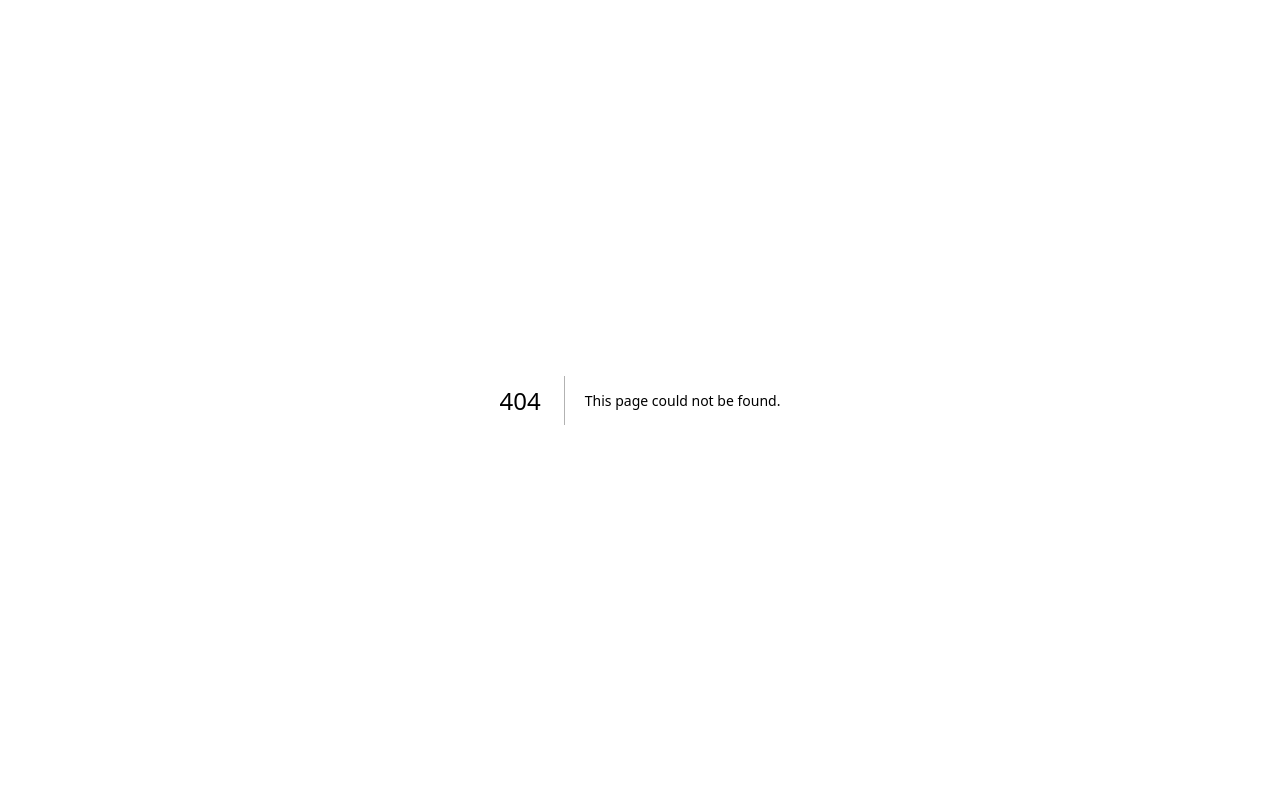
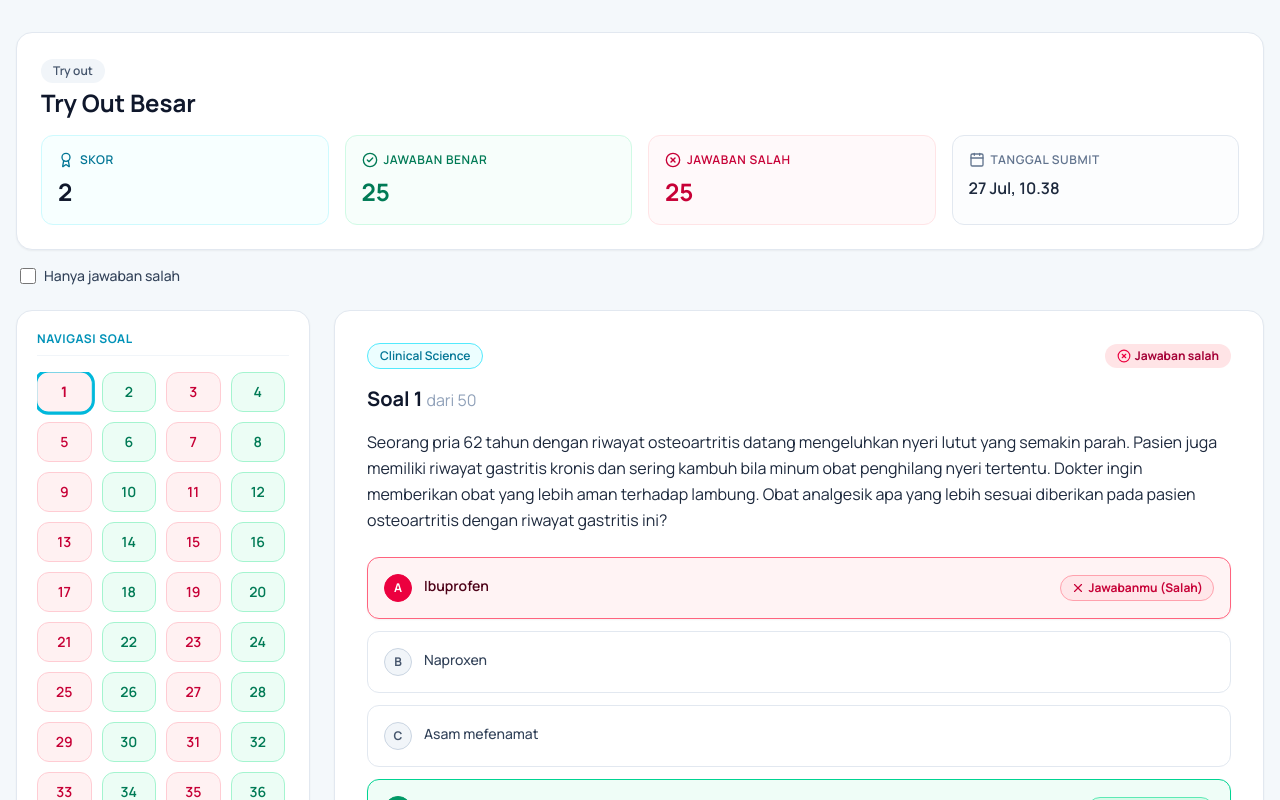
Before and after one commit to NCISkhz123/NCIS, a Next.js app: page /tryout/review in a window 1280 px wide. Before the commit this address had no page. Shown: the top 800 px of the page. Built offline with nearby package versions, Linux system fonts and the light colour scheme.

Commit message:
feat: complete tryout review page overhaul with sidebar navigation and color-coded pembahasan

```diff
--- /dev/null
+++ b/src/app/(protected)/tryout/review/page.tsx
@@ -0,0 +1,11 @@
+import React from "react";
+import { TryoutReviewView } from "@/components/tryout/tryout-review-view";
+import { mockTryoutReviewData } from "@/data/mock-tryout-review";
+
+export const metadata = {
+  title: "Review Pembahasan Try Out | NCIS",
+};
+
+export default function TryoutReviewPage() {
+  return <TryoutReviewView initialData={mockTryoutReviewData} />;
+}
--- /dev/null
+++ b/src/components/tryout/tryout-review-view.tsx
@@ -0,0 +1,66 @@
+"use client";
+
+import React, { useState } from "react";
+import { TryoutReviewSummary } from "@/types/tryout";
+import { TryoutReviewHeader } from "./tryout-review-header";
+import { TryoutNavigationSidebar } from "./tryout-navigation-sidebar";
+import { TryoutQuestionView } from "./tryout-question-view";
+
+interface TryoutReviewViewProps {
+  initialData: TryoutReviewSummary;
+}
+
+export function TryoutReviewView({ initialData }: TryoutReviewViewProps) {
+  const [activeQuestionNumber, setActiveQuestionNumber] = useState(1);
+  const [filterOnlyWrong, setFilterOnlyWrong] = useState(false);
+
+  const activeQuestion =
+    initialData.questions.find((q) => q.number === activeQuestionNumber) ||
+    initialData.questions[0];
+
+  const handlePrevious = () => {
+    if (activeQuestionNumber > 1) {
+      setActiveQuestionNumber((prev) => prev - 1);
+    }
+  };
+
+  const handleNext = () => {
+    if (activeQuestionNumber < initialData.questions.length) {
+      setActiveQuestionNumber((prev) => prev + 1);
+    }
+  };
+
+  return (
+    <div className="max-w-7xl mx-auto px-4 py-8">
+      {/* Top Header Summary */}
+      <TryoutReviewHeader
+        summary={initialData}
+        filterOnlyWrong={filterOnlyWrong}
+        onToggleFilter={setFilterOnlyWrong}
+      />
+
+      {/* 2-Column Main Content Layout */}
+      <div className="grid grid-cols-1 lg:grid-cols-12 gap-6 items-start">
+        {/* Left Sidebar - Navigasi Soal */}
+        <div className="lg:col-span-4 xl:col-span-3">
+          <TryoutNavigationSidebar
+            questions={initialData.questions}
+            activeQuestionNumber={activeQuestionNumber}
+            filterOnlyWrong={filterOnlyWrong}
+            onSelectQuestion={setActiveQuestionNumber}
+          />
+        </div>
+
+        {/* Right Main Area - Question & Pembahasan */}
+        <div className="lg:col-span-8 xl:col-span-9">
+          <TryoutQuestionView
+            question={activeQuestion}
+            totalQuestions={initialData.questions.length}
+            onPrevious={handlePrevious}
+            onNext={handleNext}
+          />
+        </div>
+      </div>
+    </div>
+  );
+}
```
Also changed, not shown: 1 other file (tests, documents, lock files or other folders).
